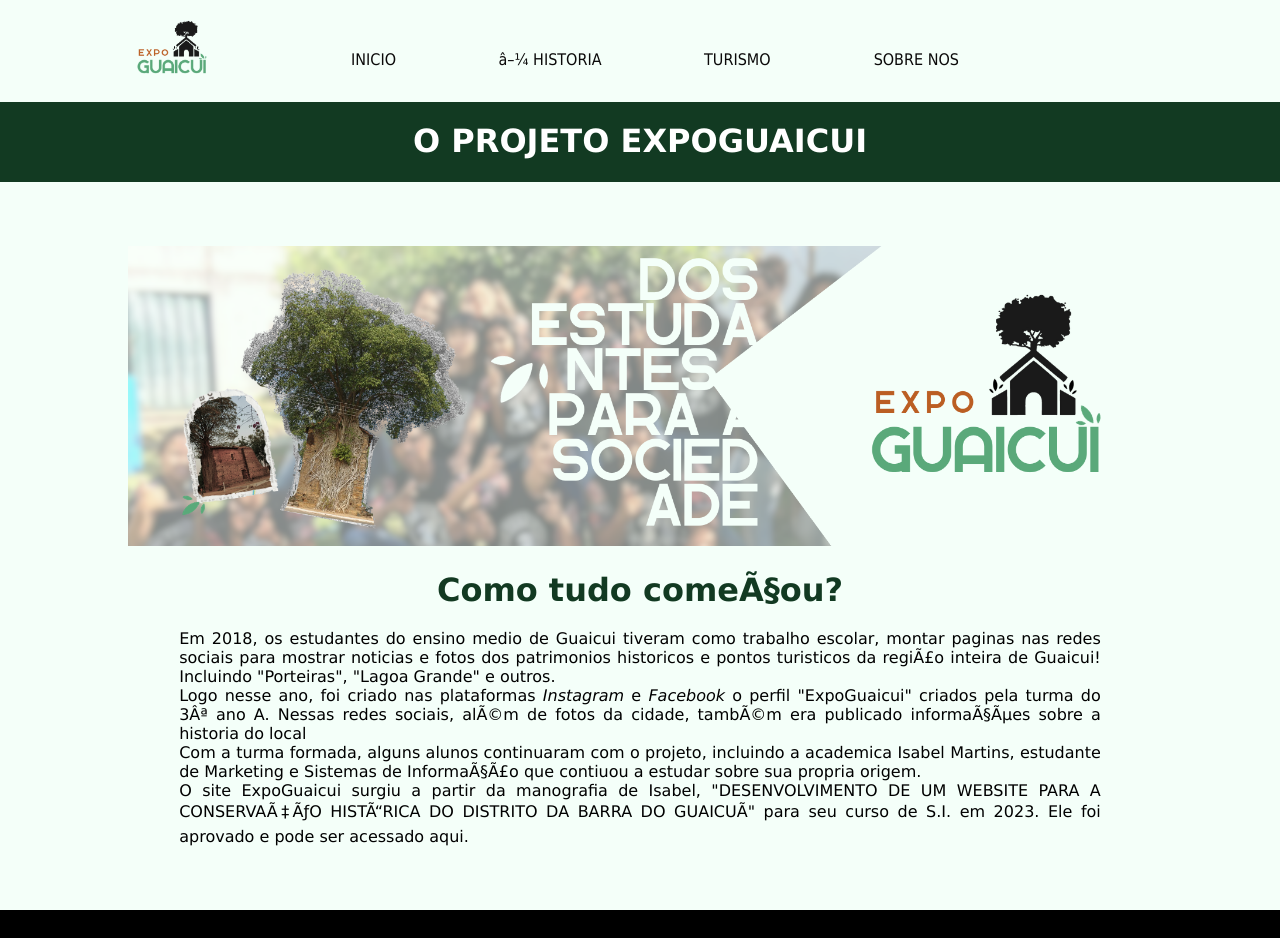
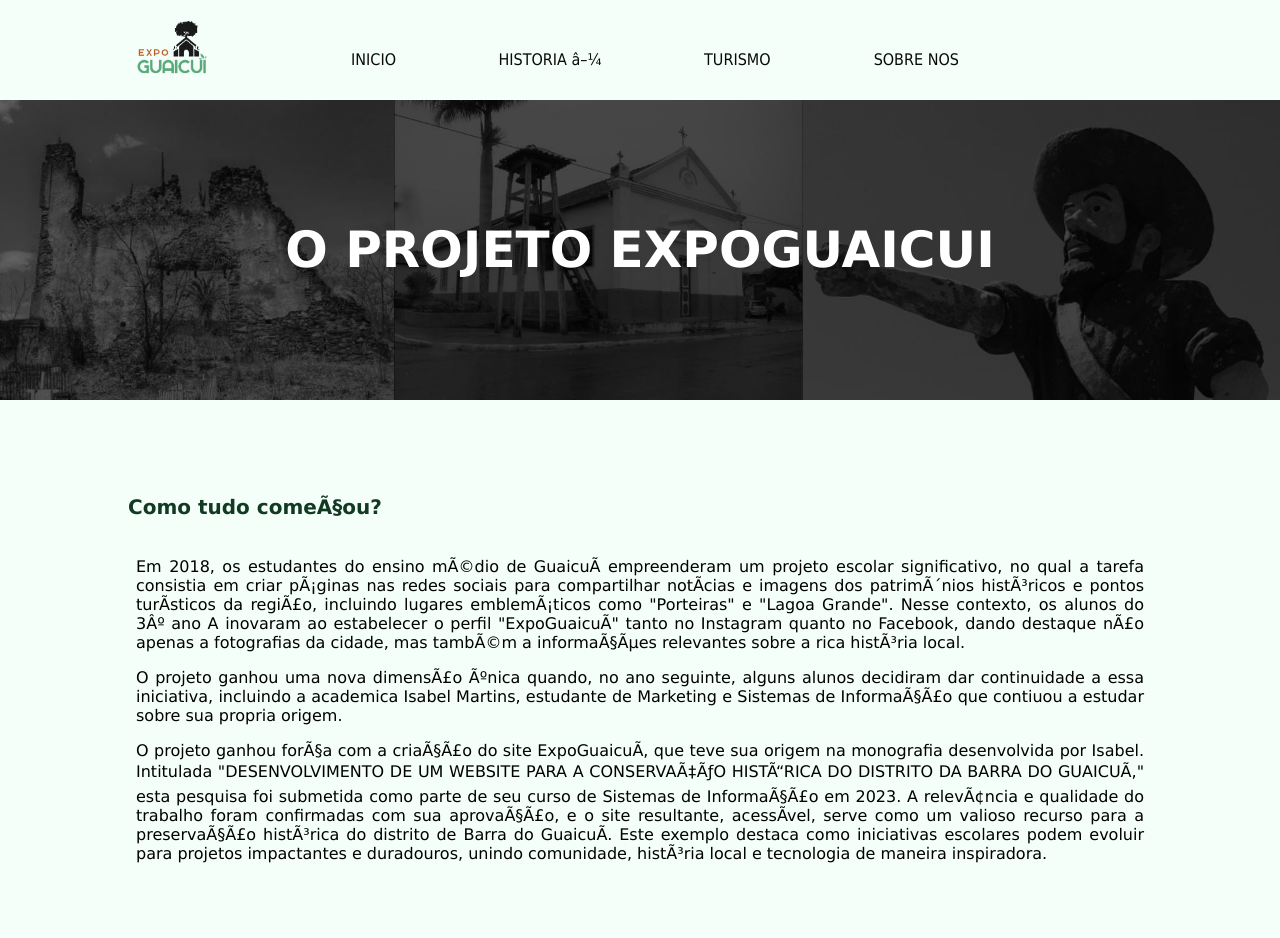
Before and after one commit to isabemilly/ExpoGuaicui, a plain HTML site: page sobreNos.html in a window 1280 px wide. Shown: the top 938 px of the page. Drawn offline with Linux system fonts and the light colour scheme.

Commit message:
Update sobreNos.html

```diff
--- a/sobreNos.html
+++ b/sobreNos.html
@@ -8,6 +8,8 @@
   <link rel="icon" href="imagens/iconlogo.png" type="image/png">
   <link rel= "stylesheet" type= "text/css" href="css/estilo_blog.css">
   <link rel= "stylesheet" type= "text/css" href="css/estilo_principal.css"/>
+  <title> Sobre Nós | ExpoGuaicui </title>
+  <meta name="description" content="Entenda como o projeto ExpoGuaicui começou">
 </head>
 
 <header id="header">
@@ -16,7 +18,7 @@
     <button class="menuburguer" onclick="clickmenu()"></button>
     <ul id="itensMenu">
       <li><a href="index.html"> INICIO</a>
-      <li><a onclick="clicksub()"> ▼ HISTORIA </a>
+      <li><a onclick="clicksub()">HISTORIA ▼ </a>
             <ul id="itensSub">
               <li><a class="sub" href="cultura.html">CULTURA</a></li>
               <li><a class="sub" href="linhaDoTempo.html"> LINHA DO TEMPO </a></li>
@@ -30,18 +32,21 @@
 
 <body>
 <main>
-  <div class="sobrecabecalho">
+  <div class="cabecalho">
     <h1>O PROJETO EXPOGUAICUI</h1>
   </div>
+  <div class="blog">
+    <h1>Como tudo começou?</h1>
+    <p>
+      Em 2018, os estudantes do ensino médio de Guaicuí empreenderam um projeto escolar significativo, no qual a tarefa consistia em criar páginas nas redes sociais para compartilhar notícias e imagens dos patrimônios históricos e pontos turísticos da região, incluindo lugares emblemáticos como "Porteiras" e "Lagoa Grande". Nesse contexto, os alunos do 3º ano A inovaram ao estabelecer o perfil "ExpoGuaicuí" tanto no Instagram quanto no Facebook, dando destaque não apenas a fotografias da cidade, mas também a informações relevantes sobre a rica história local.</p>
+
+    <p> O projeto ganhou uma nova dimensão única quando, no ano seguinte, alguns alunos decidiram dar continuidade a essa iniciativa, incluindo a academica Isabel Martins, estudante de Marketing e Sistemas de Informação que contiuou a estudar sobre sua propria origem.</p>
+    <p> O projeto ganhou força com a criação do site ExpoGuaicuí, que teve sua origem na monografia desenvolvida por Isabel. Intitulada "DESENVOLVIMENTO DE UM WEBSITE PARA A CONSERVAÇÃO HISTÓRICA DO DISTRITO DA BARRA DO GUAICUÍ," esta pesquisa foi submetida como parte de seu curso de Sistemas de Informação em 2023. A relevância e qualidade do trabalho foram confirmadas com sua aprovação, e o site resultante, acessível, serve como um valioso recurso para a preservação histórica do distrito de Barra do Guaicuí. Este exemplo destaca como iniciativas escolares podem evoluir para projetos impactantes e duradouros, unindo comunidade, história local e tecnologia de maneira inspiradora.</p>
+  </div>
   <div class="sobre">
-    <img src="imagens/banner_sobre.png">
-    <h1>Como tudo começou?</h1>
-    <p>Em 2018, os estudantes do ensino medio de Guaicui tiveram como trabalho escolar, montar paginas nas redes sociais para mostrar noticias e fotos dos patrimonios historicos e pontos turisticos da região inteira de Guaicui! Incluindo "Porteiras", "Lagoa Grande" e outros.</p>
-    <p> Logo nesse ano, foi criado nas plataformas <i>Instagram</i> e <i>Facebook</i> o perfil "ExpoGuaicui" criados pela turma do 3ª ano A. Nessas redes sociais, além de fotos da cidade, também era publicado informações sobre a historia do local</p>
-    <p> Com a turma formada, alguns alunos continuaram com o projeto, incluindo a academica Isabel Martins, estudante de Marketing e Sistemas de Informação que contiuou a estudar sobre sua propria origem.</p>
-    <p> O site ExpoGuaicui surgiu a partir da manografia de Isabel, "DESENVOLVIMENTO DE UM WEBSITE PARA A CONSERVAÇÃO HISTÓRICA DO DISTRITO DA BARRA DO GUAICUÍ" para seu curso de S.I. em 2023. Ele foi aprovado e pode ser acessado <a>aqui</a>.</p>
-  </div>
-
+ <img src="imagens/banner_sobre.png"alt="Banner com a imagem de Igreja de Pedras junto com a frase: dos estudantes para a sociedade"
+ title="Banner ExpoGuaicui">
+</div>
 </main>
 
 <footer class="rodape">
```
